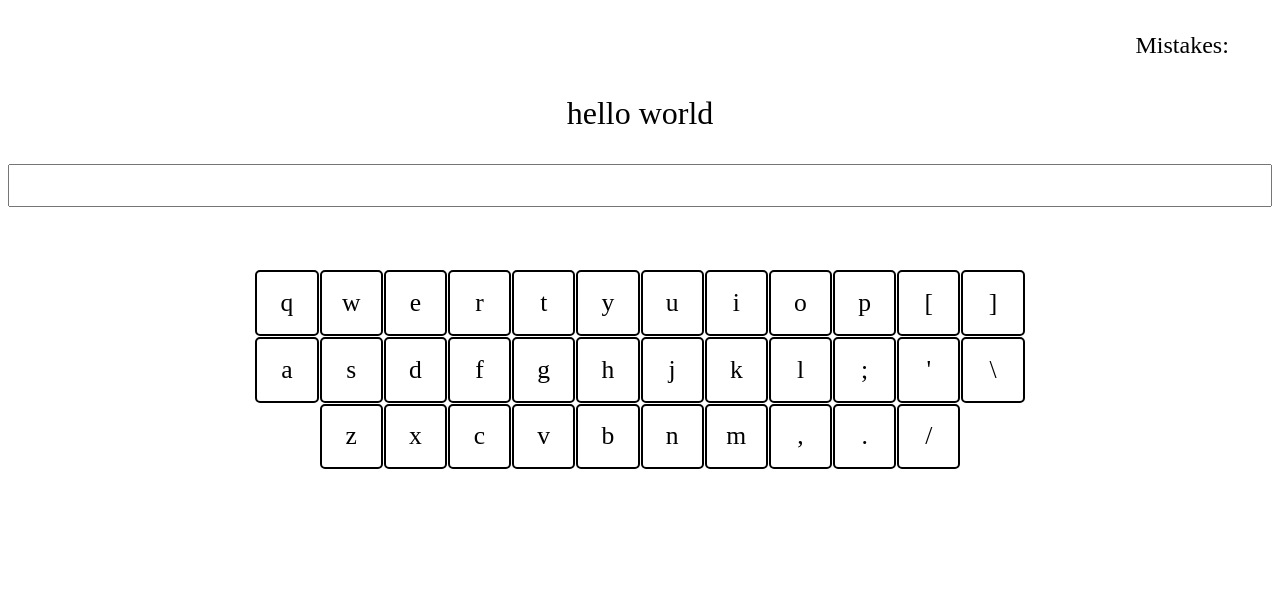
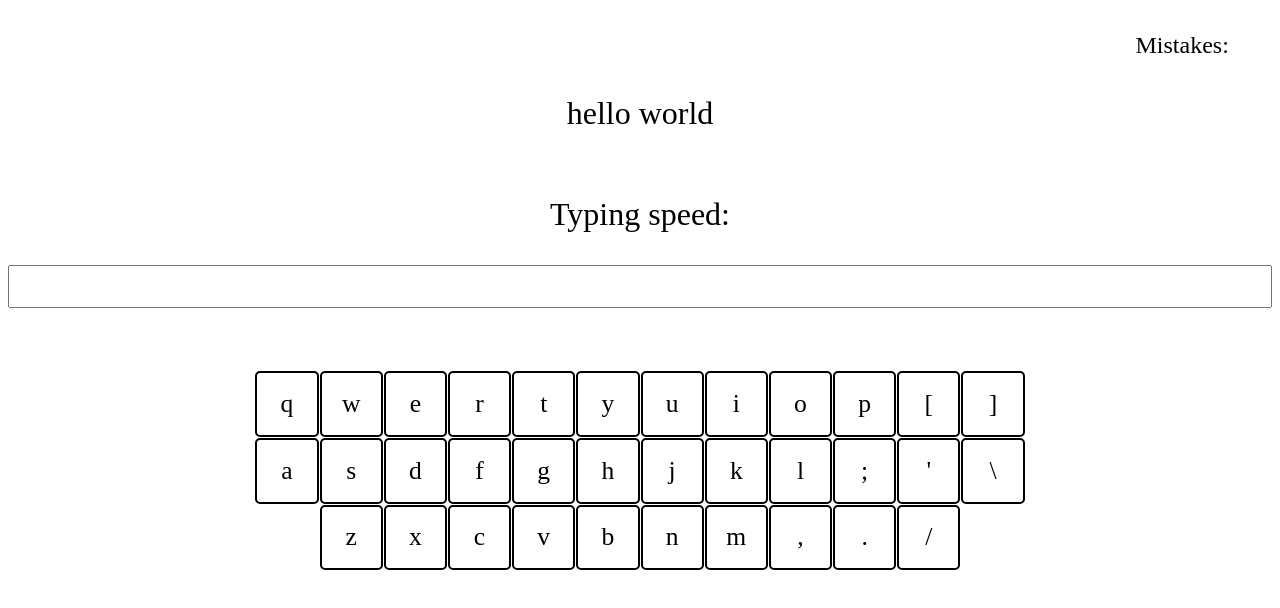
Before and after one commit to mikailaliyev/jstyping-demo, a plain HTML site: page index.html in a window 1280 px wide. Drawn offline with Linux system fonts and the light colour scheme.

Commit message:
added typing speed on the page

```diff
--- a/index.html
+++ b/index.html
@@ -11,6 +11,7 @@
     <main class="main">
       <p id="training-text"></p>
       <p id="mistakes">Mistakes:</p>
+      <p id="typing-speed">Typing speed:</p>
       <input type="text" id="input" autofocus />
       <div class="keyboard">
         <div>q</div>
```
